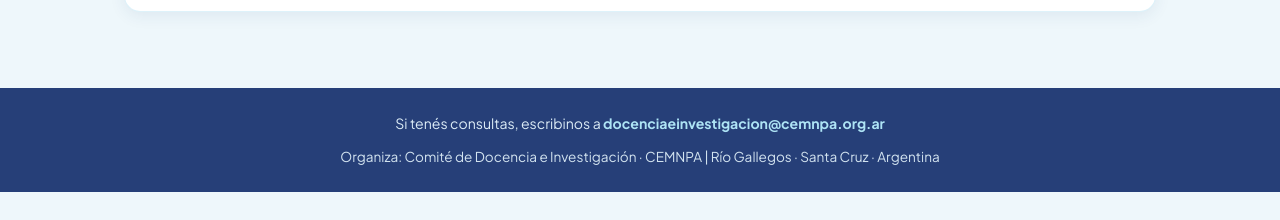
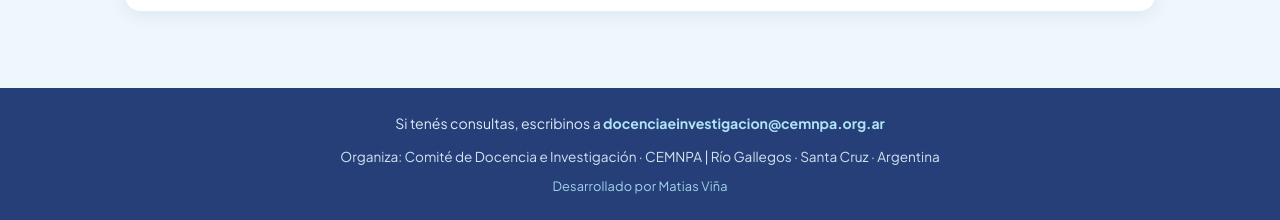
Before and after one commit to matiasvna/vjornadas-cemnpa, a plain HTML site: page index.html in a window 1280 px wide. Shown: the part 1634-1854 px from the top of the page. Before the commit the page ends 1826 px from the top, so only its background shows below. Drawn offline with Linux system fonts and the light colour scheme.

Commit message:
feat: agregar credito de desarrollo en el footer

```diff
--- a/index.html
+++ b/index.html
@@ -340,6 +340,9 @@
     <p class="footer-organization">
       Organiza: Comité de Docencia e Investigación · CEMNPA | Río Gallegos · Santa Cruz · Argentina
     </p>
+    <p class="footer-developer">
+      Desarrollado por Matias Viña
+    </p>
   </footer>
 
   <!-- ====================================================================
```
